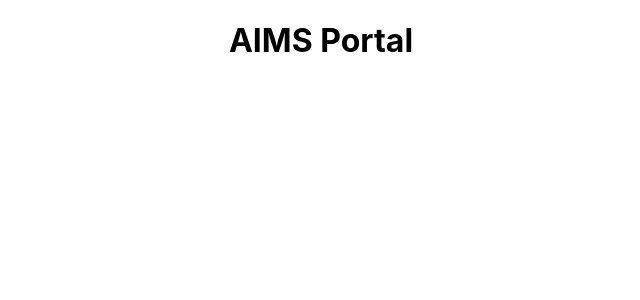
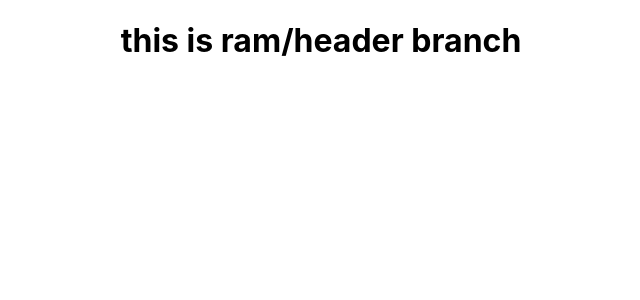
Before and after one commit to Ram-Ratan/aims, a JavaScript app in the folder aims/: page / in a window 1280 px wide. Shown: the top 300 px of the page, without its empty margins (319-959 px from the left). Built offline with nearby package versions, Linux system fonts and the light colour scheme; the HTML template or start-up script is replaced by a standard one.

Commit message:
learning git

```diff
--- a/aims/src/App.js
+++ b/aims/src/App.js
@@ -3,7 +3,7 @@ import './App.css';
 function App() {
   return (
     <div className="App">
-      <h1>AIMS Portal</h1>
+      <h1>this is ram/header branch</h1>
     </div>
   );
 }
```
